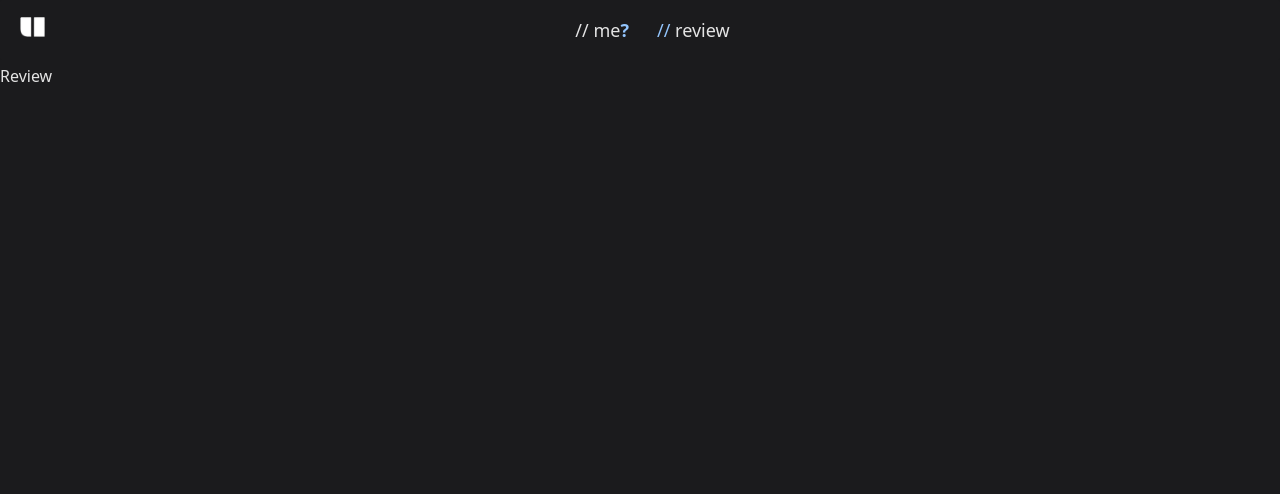
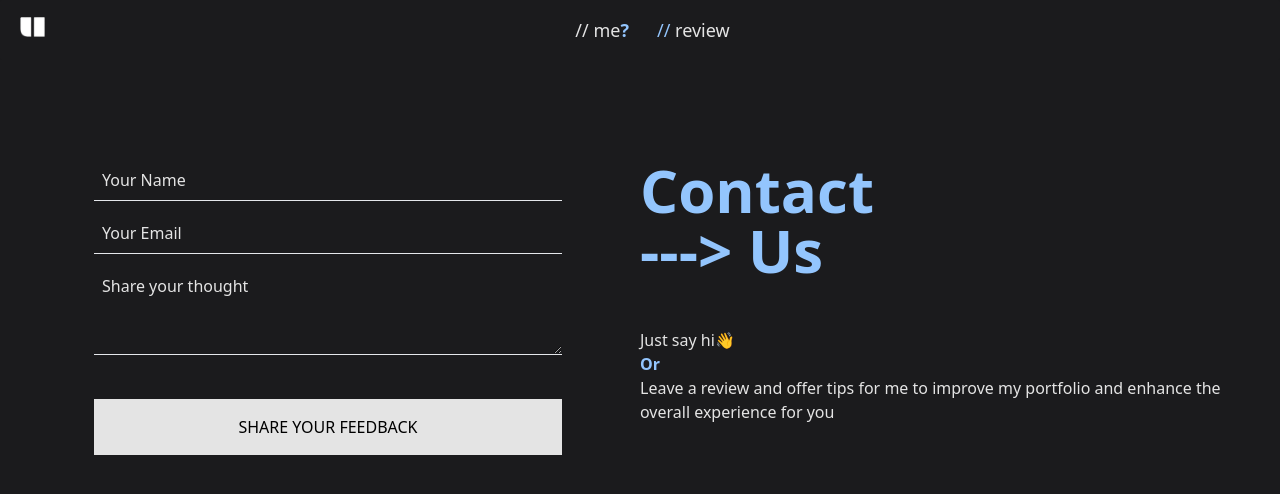
Before and after one commit to Uzair-Mas00d/My_portfolio, a Next.js app: page /review in a window 1280 px wide. Shown: the top 494 px of the page. Built offline with nearby package versions, Linux system fonts and the light colour scheme.

Commit message:
Review Page

```diff
--- a/app/globals.css
+++ b/app/globals.css
@@ -14,4 +14,8 @@
   .me-page-h1 {
     @apply text-blue-300 text-2xl font-semibold max-sm:text-xl;
   }
+
+  .form-ele {
+    @apply outline-none px-2 py-2 bg-transparent text-[#E4E4E4] placeholder-[#E4E4E4] border-b
+  }
 }
--- a/app/me/page.tsx
+++ b/app/me/page.tsx
@@ -25,7 +25,7 @@ const Me = () => {
               conjuring up awesome online experiences from scratch. I'm also a
               brainiac in machine and deep learning, delving into the world of
               smart algorithms and data mysteries. Right now, I'm student of
-              data science residing in pakistan. Meanwhile, as a freelancer, I'm
+              <span className="text-blue-300 md:font-bold"> data science</span> residing in <span className="text-blue-300 md:font-bold">pakistan.</span> Meanwhile, as a freelancer, I'm
               your guy for all things web-related. Whether you're after a
               website that's not just pretty but works like a charm, or you're
               curious about the cool stuff machines can do with data, I've got
--- a/app/review/page.tsx
+++ b/app/review/page.tsx
@@ -1,12 +1,21 @@
+import { Contact } from "@/components/contact";
+import { Toaster } from "react-hot-toast";
 
-const Review = () => {
+const Review = async () => {
   return (
-    (
-    <div className="text-[#E4E4E4] py-16">
-      Review
-    </div>
-    )
-  )
-}
+    <>
+      <div className="py-40 px-4 flex justify-evenly max-sm:flex-col max-sm:py-24">
+        <div className="w-3/6 flex-initial flex justify-center max-sm:w-full max-sm:order-2">
+        <Contact />
+        <Toaster position="top-right" />
+        </div>
+        <div className="text-[#E4E4E4] w-3/6 flex-initial flex flex-col gap-12 max-sm:w-full max-sm:py-10 max-sm:order-1">
+          <h1 className="text-6xl flex flex-col text-blue-300 font-semibold max-sm:text-center">Contact <span>---&gt; Us</span></h1>
+          <p className="flex flex-col">Just say hi👋 <span className="text-blue-300 md:font-bold">Or</span> <span>Leave a review and offer tips for me to improve my portfolio and enhance the overall experience for you</span></p>
+        </div>
+      </div>
+    </>
+  );
+};
 
-export default Review
+export default Review;
--- /dev/null
+++ b/components/contact-action.tsx
@@ -0,0 +1,34 @@
+'use server'
+
+import { Resend } from "resend";
+import { contactSchema } from "@/lib/type";
+
+export const contactAction = async (newContact: unknown) => {
+    const result = contactSchema.safeParse(newContact);
+    if (!result.success) {
+      let errorMessage = ''
+       result.error.issues.forEach(issue =>{
+        errorMessage = errorMessage + issue.path[0] + ': ' + issue.message + '. '
+       })
+
+      return{
+        error: errorMessage
+      }
+    }
+
+    const resend = new Resend(process.env.RESEND_API_KEY);
+    const { data } = await resend.emails.send({
+      // from: "onbording@resend.dev",
+      from: "Acme <onboarding@resend.dev>",
+      to: "uzairmasood050@gmail.com",
+      subject: "Message from portfolio",
+      html: `<h3 style='font-size: 17px'>${result.data.name} @${result.data.email}</h3>
+              <p style='font-size: 14px; padding-left: 20px; font-weight: 550;'>${result.data.message}</p>
+      `
+    });
+    if(data){
+        return {
+            success: 'message sent'
+        }
+    }
+}
--- /dev/null
+++ b/components/contact.tsx
@@ -0,0 +1,84 @@
+"use client";
+
+import toast from "react-hot-toast";
+import { contactAction } from "./contact-action";
+import { contactSchema } from "@/lib/type";
+import { useRef, useState } from "react";
+
+export const Contact = () => {
+  const clientAction = async (formData: FormData) => {
+    setIsLoading(true);
+
+    const newData = {
+      name: formData.get("name"),
+      email: formData.get("email"),
+      message: formData.get("message"),
+    };
+
+    const result = contactSchema.safeParse(newData);
+    if (!result.success) {
+      let errorMessage = "";
+      result.error.issues.forEach((issue) => {
+        errorMessage =
+          errorMessage + issue.path[0] + ": " + issue.message + ". ";
+      });
+      toast.error(errorMessage);
+
+      return;
+    }
+    const response = await contactAction(result.data);
+    if (response?.error) {
+      toast.error(response.error);
+    }
+    if (response?.success) {
+      toast.success(response.success);
+      ref.current?.reset();
+    }
+
+    setIsLoading(false);
+  };
+
+  const [isLoading, setIsLoading] = useState<boolean>();
+  const ref = useRef<HTMLFormElement>(null);
+  return (
+    <form
+      ref={ref}
+      onSubmit={(e) => {
+        e.preventDefault();
+        clientAction(new FormData(e.currentTarget));
+      }}
+      className="flex flex-col gap-3 w-3/4 max-sm:w-full"
+    >
+      <input
+        type="text"
+        name="name"
+        placeholder="Your Name"
+        className="form-ele"
+        required
+      />
+      <input
+        type="text"
+        name="email"
+        placeholder="Your Email"
+        className="form-ele"
+        required
+      />
+      <textarea
+        name="message"
+        placeholder="Share your thought"
+        className="form-ele"
+        cols={5}
+        rows={3}
+        required
+      ></textarea>
+      <button
+        disabled={isLoading}
+        className={`bg-[#E4E4E4] text-black font-medium py-4 mt-8 transform hover:translate-y-[-10px] transition-transform duration-500 linear hover:border-b-4 border-blue-300 ${
+          isLoading ? "bg-[#9a9a9a]" : ""
+        }`}
+      >
+        SHARE YOUR FEEDBACK
+      </button>
+    </form>
+  );
+};
--- a/components/terminal.tsx
+++ b/components/terminal.tsx
@@ -34,7 +34,7 @@ const Terminal = () => {
               case "user$: help":
               case "user$:help":
                 newOutput +=
-                  "clear -> for cleaning terminal. \ncontact -> For contact info. \nbio -> For about me \nskill -> For getting skills. \nexperience -> For getting experiences. \nproject -> For getting projects.";
+                  "clear -> for cleaning terminal. \ncontact -> For contact info. \nbio -> For about me. \nskill -> For getting skills. \nexperience -> For getting experiences. \nproject -> For getting projects.";
                 break;
 
               case "user$: contact":
--- /dev/null
+++ b/lib/type.ts
@@ -0,0 +1,30 @@
+import { TypeOf, z } from "zod";
+
+export const contactSchema = z.object({
+    name: z
+      .string()
+      .min(1, {
+        message: "name must not be empty",
+      })
+      .max(50, {
+        message: "name must be at most 50 characters long",
+      }),
+    email: z
+      .string()
+      .min(1, {
+        message: "email must not be empty",
+      })
+      .max(50, {
+        message: "email must be at most 50 characters long",
+      }),
+    message: z
+      .string()
+      .min(1, {
+        message: "message must not be empty",
+      })
+      .max(200, {
+        message: "message must be at most 200 characters long",
+      }),
+  });
+
+export type Contact = z.infer<typeof contactSchema>
```
Also changed, not shown: package.json (+8 -4 lines), 2 other files (tests, documents, lock files or other folders).
